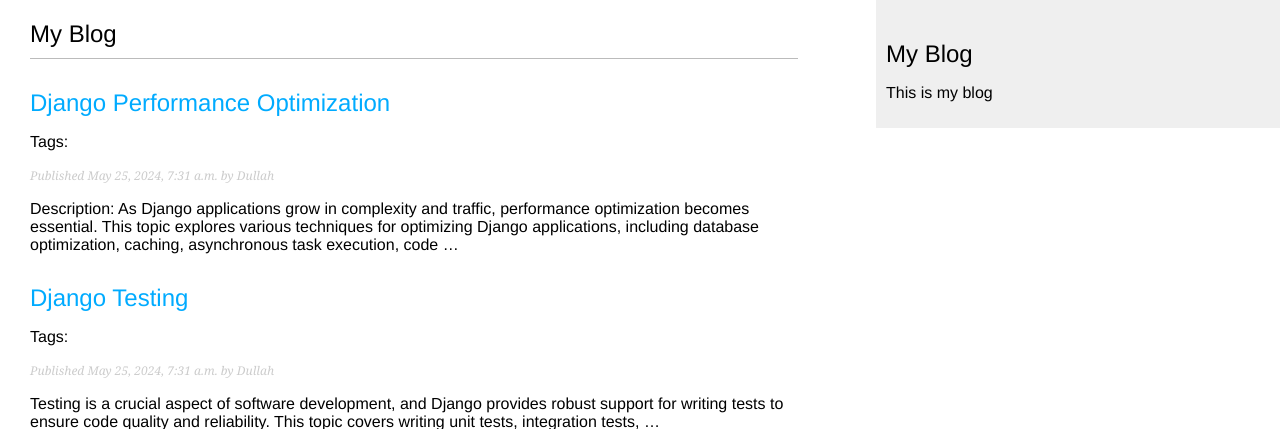
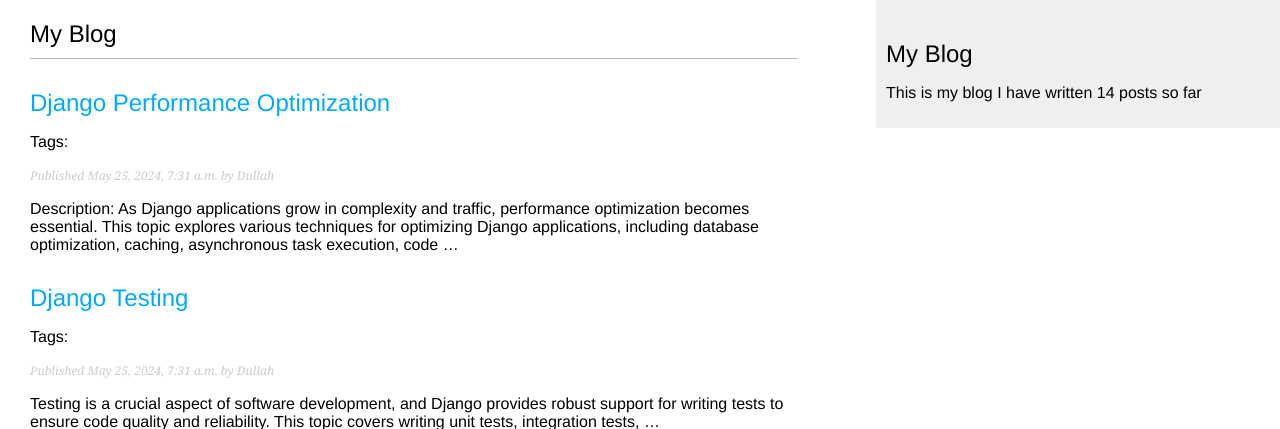
Before and after one commit to Dullah2k/blog-app, a Django app: page /blog/ in a window 1280 px wide. Shown: the top 429 px of the page. Run offline with Django 4.2, Linux system fonts and the light colour scheme; data comes from the database, SQL or seed files in the repository; parts of the project's set-up code (start-up, migrations or seed data) failed here and were passed over.

Commit message:
added a simple template tag for total num of posts

```diff
--- a/blog/templates/blog/base.html
+++ b/blog/templates/blog/base.html
@@ -1,3 +1,4 @@
+{% load blog_tags %}
 {% load static %}
 <!DOCTYPE html>
 <html lang="en">
@@ -16,7 +17,10 @@
 
     <section id="sidebar">
       <h2>My Blog</h2>
-      <p>This is my blog</p>
+      <p>
+        This is my blog
+        I have written {% total_posts %} posts so far
+      </p>
     </section>
   </main>
 </body>
--- /dev/null
+++ b/blog/templatetags/blog_tags.py
@@ -0,0 +1,8 @@
+from django import template
+from ..models import Post
+
+register = template.Library()
+
+@register.simple_tag
+def total_posts():
+  return Post.published.count()
```
Also changed, not shown: blog/templatetags/__init__.py (added).
